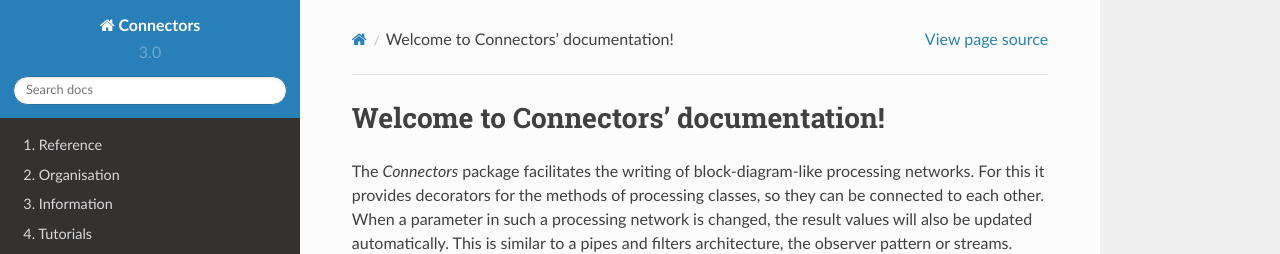
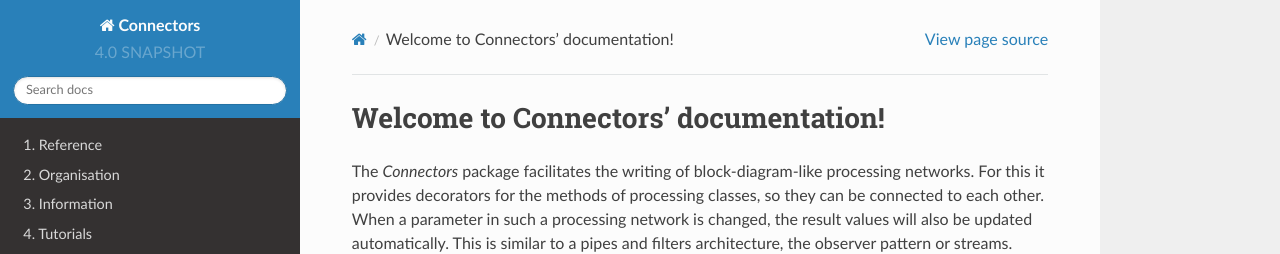
Before and after one commit to JonasSC/Connectors, a Sphinx documentation site: the page built from documentation/index.rst, in a window 1280 px wide. Shown: the top 254 px of the page. Built offline with Sphinx 7.4.7 and the Read the Docs theme 2.0.0, drawn with Linux system fonts in a browser that asks for light colours.

Commit message:
bump the version to 4.0 SNAPSHOT

```diff
--- a/documentation/conf.py
+++ b/documentation/conf.py
@@ -66,9 +66,9 @@ author = "Jonas Schulte-Coerne"
 # built documents.
 #
 # The short X.Y version.
-version = "3.0"
+version = "4.0 SNAPSHOT"
 # The full version, including alpha/beta/rc tags.
-release = "3.0"
+release = "4.0 SNAPSHOT"
 
 # The language for content autogenerated by Sphinx. Refer to documentation
 # for a list of supported languages.
--- a/setup.py
+++ b/setup.py
@@ -4,7 +4,7 @@ with open("README.rst") as f:
     long_description = f.read()
 
 setup(name="connectors",
-      version="3.0",
+      version="4.0 SNAPSHOT",
       description="A package for connecting objects to form a processing chain",
       long_description=long_description,
       url="https://github.com/JonasSC/Connectors",
@@ -13,6 +13,7 @@ setup(name="connectors",
       classifiers=["Development Status :: 5 - Production/Stable",
                    "License :: OSI Approved :: GNU Lesser General Public License v3 or later (LGPLv3+)",
                    "Programming Language :: Python :: 3.6",
+                   "Programming Language :: Python :: 3.7",
                    "Intended Audience :: Developers",
                    "Intended Audience :: Science/Research",
                    "Topic :: Software Development :: Libraries :: Application Frameworks"],
```
